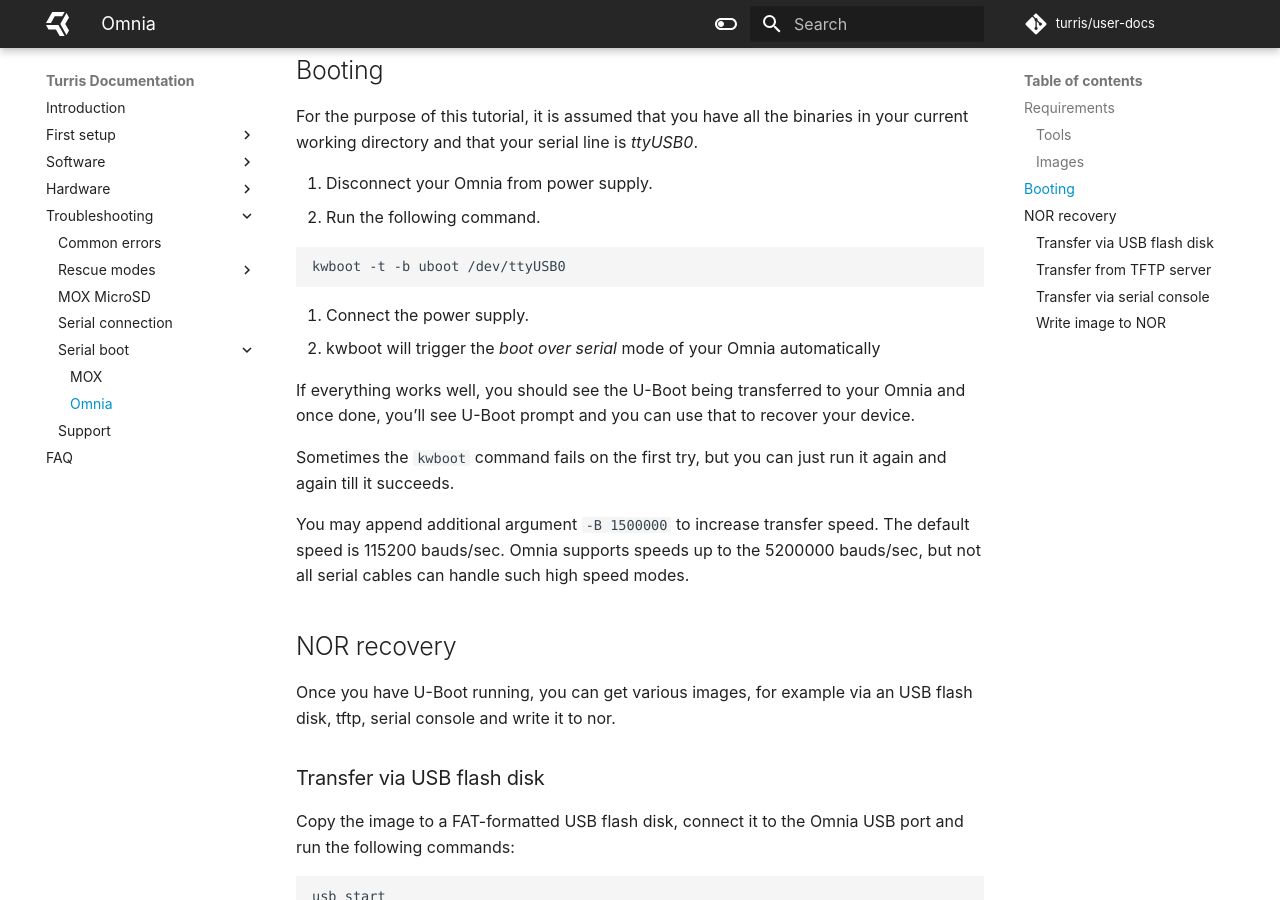
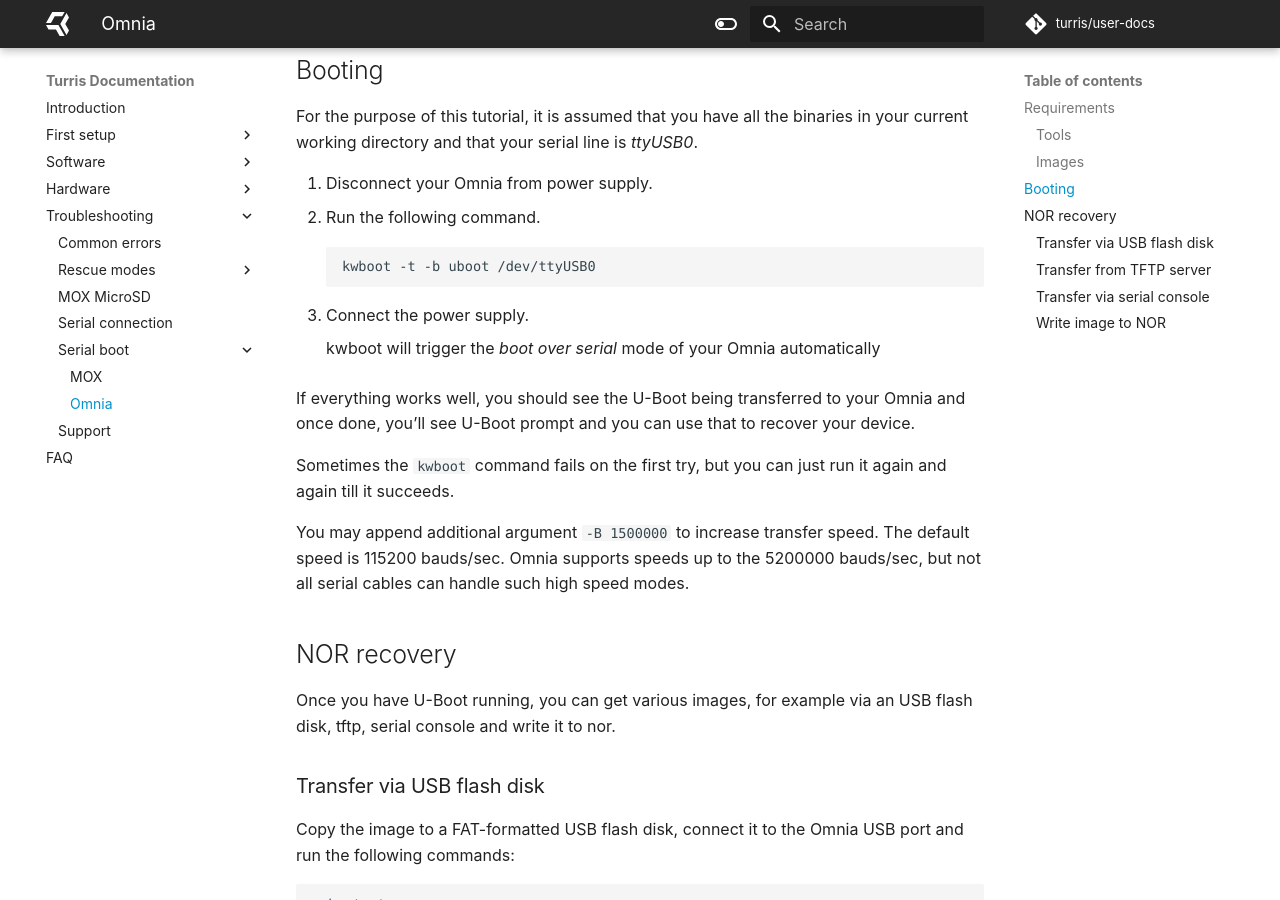
Before and after one commit to turris-cz/user-docs, an MkDocs documentation site: the page built from docs/hw/omnia/serial-boot.md, in a window 1280 px wide and 900 px high, scrolled down 942 px. Built offline with MkDocs 1.6.1 and Material for MkDocs 9.7.7, drawn with Linux system fonts in a browser that asks for light colours.

````diff
--- a/docs/hw/omnia/serial-boot.md
+++ b/docs/hw/omnia/serial-boot.md
@@ -49,12 +49,13 @@ in your current working directory and that your serial line is _ttyUSB0_.
 1. Disconnect your Omnia from power supply.
 2. Run the following command.
 
-```
-kwboot -t -b uboot /dev/ttyUSB0
-```
+    ```
+    kwboot -t -b uboot /dev/ttyUSB0
+    ```
 
 3. Connect the power supply.
-   * kwboot will trigger the _boot over serial_ mode of your Omnia automatically
+
+    kwboot will trigger the _boot over serial_ mode of your Omnia automatically
 
 If everything works well, you should see the U-Boot being transferred to your
 Omnia and once done, you'll see U-Boot prompt and you can use that to recover
@@ -106,22 +107,24 @@ from the `lrzsz` package.
 1. Switch the U-Boot terminal from the command to the x-modem file transfer
     mode.
 
-```
-loadx
-```
+    ```
+    loadx
+    ```
 
 2. Disconnected from theU-Boot terminal.
-   * If using kwboot, press **CTRL+\\** followed by **c**.
+
+    If using kwboot, press **CTRL+\\** followed by **c**.
 
 3. From the Linux console start x-modem file transfer for the file named
     `image`.
 
-```
-sh -c 'exec 0<>/dev/ttyUSB0 1>&0; sx image'
-```
+    ```
+    sh -c 'exec 0<>/dev/ttyUSB0 1>&0; sx image'
+    ```
 
 4. After transfer finish, connect back to the U-Boot terminal.
-   * You can connect via kwboot by omitting `-b` option: `kwboot -t /dev/ttyUSB0`
+
+    You can connect via kwboot by omitting `-b` option: `kwboot -t /dev/ttyUSB0`
 
 ### Write image to NOR
 
````
